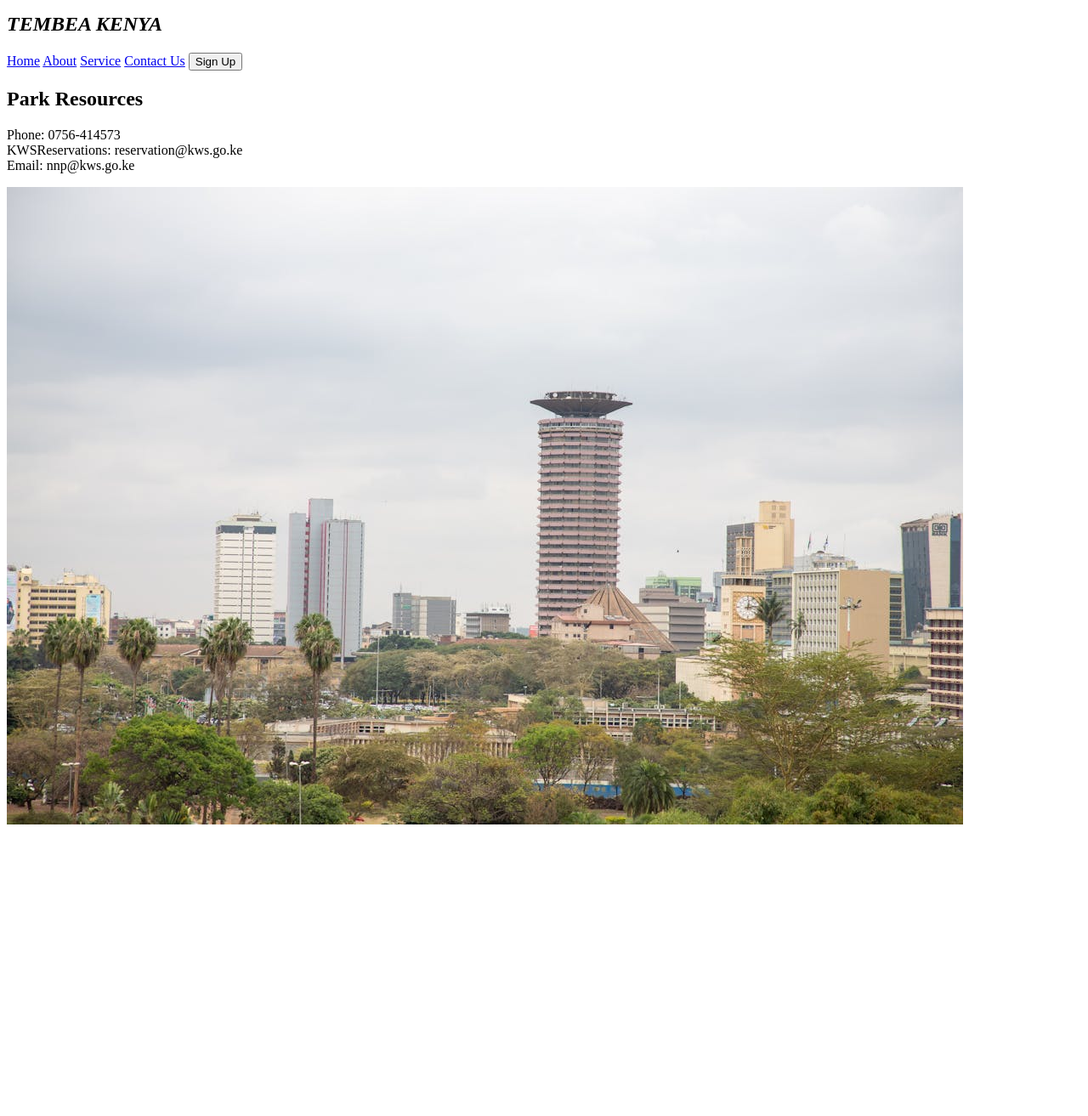
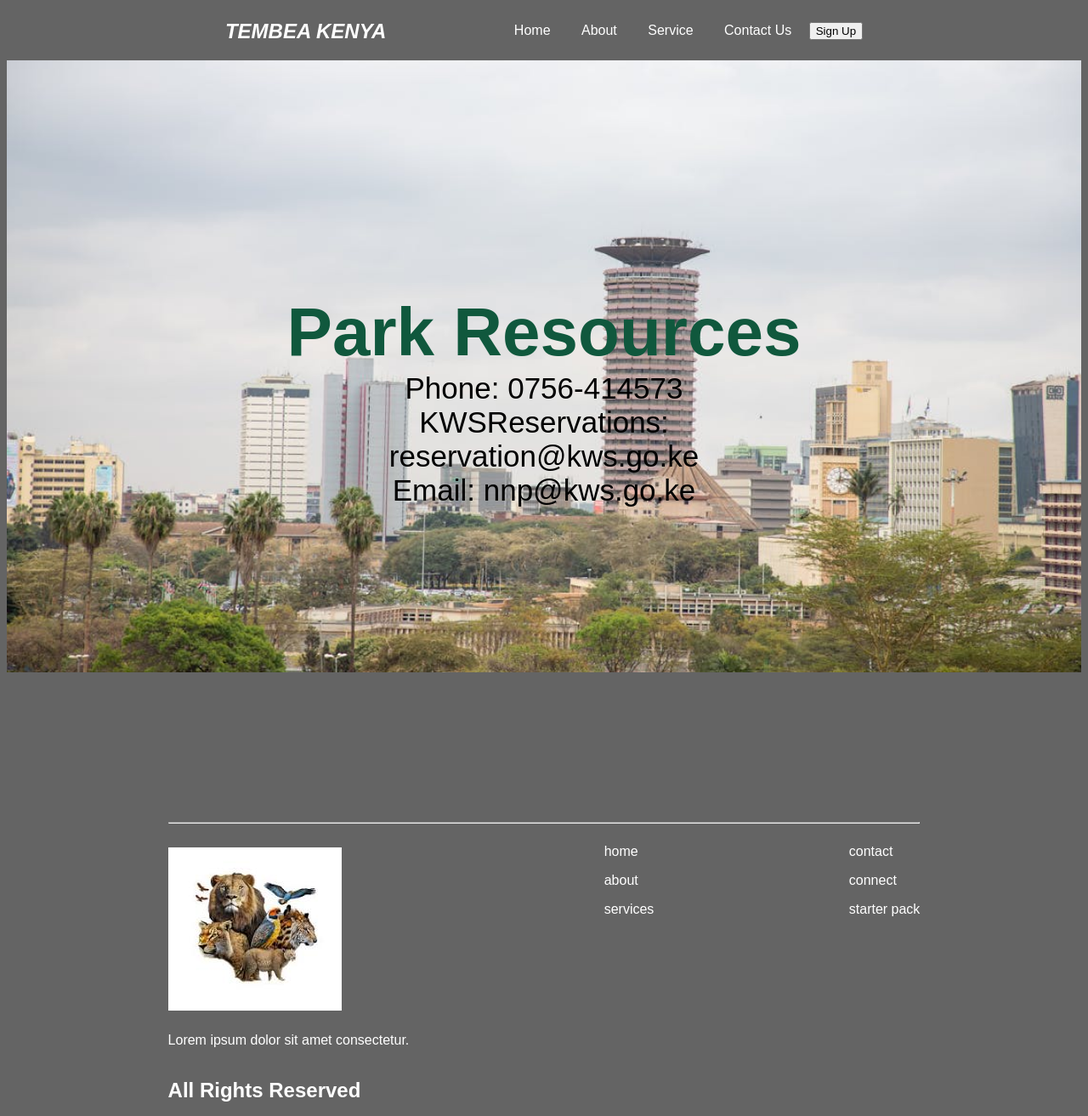
Before and after one commit to Felix-Otieno/Felix-Otieno.github.io, a plain HTML site: page contact.html in a window 1280 px wide. Shown: the part 5-1318 px from the top of the page at 85% size. Before the commit the page ends 987 px from the top, so only its background shows below. Drawn offline with Linux system fonts and the light colour scheme.

Commit message:
add styling in contact page

```diff
--- a/contact.css
+++ b/contact.css
@@ -0,0 +1,56 @@
+body{
+    background-color: rgb(100, 100, 100);
+    font-family: Arial, Helvetica, sans-serif;
+}
+
+.wewe{
+    width: 70%;
+    margin: auto;
+    display: flex;
+    align-items: center;
+    flex-direction: row;
+    justify-content: space-around;
+}
+.mimi{
+    color: rgb(255, 255, 255);
+}
+.sisi{
+    color: rgb(250, 250, 250);
+}
+.sisi > a{
+    color: rgb(255, 255, 255);
+    text-decoration: none;
+    margin: 16px;
+}
+.today{
+    width: 100%;
+    height: 100vh;
+    overflow: hidden;
+    position: relative;
+}
+.today > img{
+    width: 100%;
+    height: 90vh;
+    object-fit: cover;
+    display: block;
+}
+.today-cont{
+    position: absolute;
+    top: 50%;
+    left: 50%;
+    transform: translate(-50%, -50%);
+    text-align: center;
+    color: rgb(240, 238, 218);
+}
+.today-cont > h2{
+    font-size: 80px;
+    margin: 0;
+    color: rgb(16, 88, 61);
+}
+.today-cont > p{
+    margin: auto;
+    font: bolder;
+    font-size: 35px;
+    color: rgb(0, 0, 0);
+    text-align: center;
+}
--- a/contact.html
+++ b/contact.html
@@ -3,11 +3,12 @@
 <head>
     <title>Document</title>
     <link rel="stylesheet" href="contact.css">
+    <link rel="stylesheet" href="footer.css">
 </head>
 <body>
-    <section>
-        <h1><em>TEMBEA KENYA</em></h1>
-        <div>
+    <section class="wewe">
+        <h1 class="mimi"><em>TEMBEA KENYA</em></h1>
+        <div class="sisi">
             <a href="./index.html">Home</a>
             <a href="./about.html">About</a>
             <a href="./service.html">Service</a>
@@ -15,15 +16,49 @@
 
             <button> Sign Up</button>
         </div>
-        <section>
-            <h2>Park Resources</h2>
+    </section>
+
+        <section class="today">
+            <img src="./town.jpeg" alt="Nairobi">
+            <div class="today-cont">
+                <h2>Park Resources</h2>
             <p>
                 Phone: 0756-414573 <br>
                 KWSReservations: reservation@kws.go.ke <br>
                 Email: nnp@kws.go.ke
             </p>
-            <img src="./town.jpeg" alt="Nairobi">
+        </div>
+
+
         </section>
+
+        <footer>
+            <hr>
+            <section class="footer-section">
+              <div class="footer-1">
+                <h1><img src="./logo.png" alt="logo of wild animals"></h1>
+                <p>Lorem ipsum dolor sit amet consectetur.</p>
+                <span></span>
+              </div>
+
+              <div class="footer-1">
+                <p>home</p>
+                <p>about</p>
+                <p>services</p>
+              </div>
+
+              <div class="footer-1">
+                <p>contact</p>
+                <p>connect</p>
+                <p>starter pack</p>
+              </div>
+            </section>
+
+            <section>
+              <h1>All Rights Reserved</h1>
+            </section>
+          </footer>
+
 
 </body>
 </html>
```
